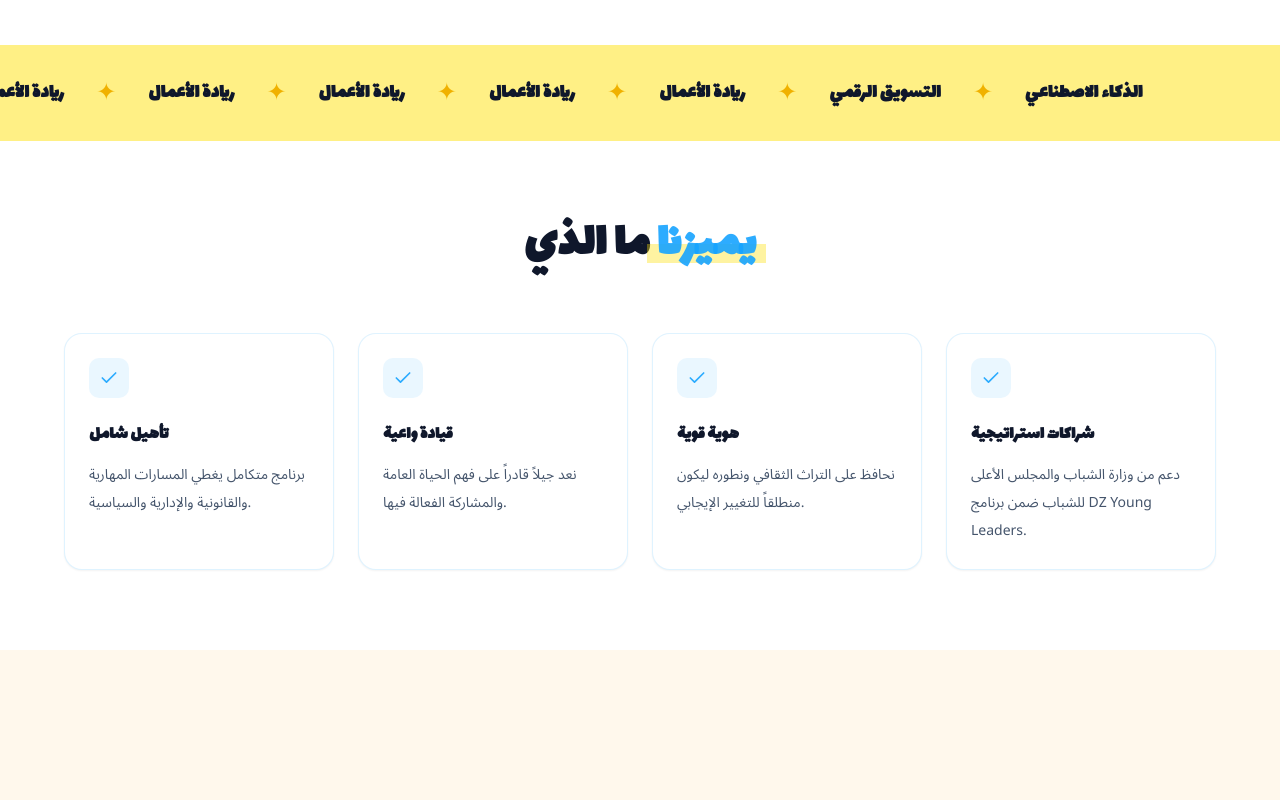
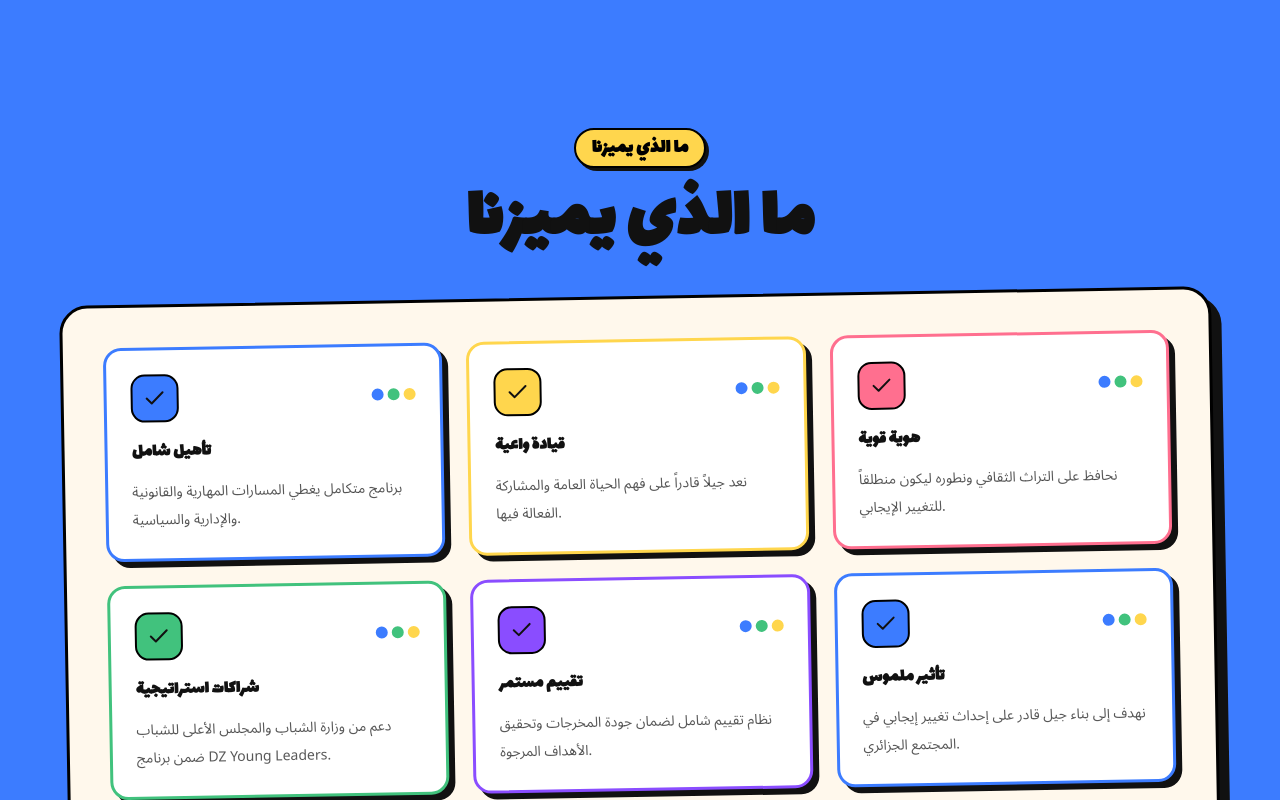
Before and after one commit to Noufel-sf/Dz_yound_leaders2, a Next.js app: page / in a window 1280 px wide. Shown: the part 820-1620 px from the top of the page. Built offline with nearby package versions, Linux system fonts and the light colour scheme.

Commit message:
adding whyChoose us section

```diff
--- a/app/components/Marque.tsx
+++ b/app/components/Marque.tsx
@@ -1,46 +1,18 @@
+import Marquee from "@/components/ui/marquee";
+
 export default function Marque() {
   const items = [
     "الذكاء الاصطناعي",
     "التسويق الرقمي",
     "ريادة الأعمال",
-    "ريادة الأعمال",
-    "ريادة الأعمال",
-    "ريادة الأعمال",
-    "ريادة الأعمال",
     "إدارة المشاريع",
-    "المهارات الناعمة",
-    "المهارات الناعمة",
-    "المهارات الناعمة",
-    "المهارات الناعمة",
-    "المهارات الناعمة",
-
     "Prompt Engineering",
     "صناعة الأثر",
   ];
 
   return (
-    <div dir="rtl" className="relative overflow-hidden bg-yellow-200 py-6 sm:py-8">
-      <div className="flex gap-8 animate-marquee whitespace-nowrap">
-        {/* First set of items */}
-        {items.map((item, idx) => (
-          <div key={`first-${idx}`} className="flex items-center gap-8 shrink-0">
-            <span className="text-lg sm:text-xl font-black text-slate-900 heading">
-              {item}
-            </span>
-            <span className="text-2xl text-yellow-500 font-black">✦</span>
-          </div>
-        ))}
-
-        {/* Duplicate set for seamless loop */}
-        {items.map((item, idx) => (
-          <div key={`second-${idx}`} className="flex items-center gap-8 shrink-0">
-            <span className="text-lg sm:text-xl font-black text-slate-900 heading">
-              {item}
-            </span>
-            <span className="text-2xl text-yellow-500 font-black">✦</span>
-          </div>
-        ))}
-      </div>
+    <div dir="rtl" className="bg-yellow-200">
+      <Marquee items={items} />
     </div>
   );
 }
--- a/app/components/OurVision.tsx
+++ b/app/components/OurVision.tsx
@@ -4,7 +4,7 @@ export default function OurVision() {
   return (
     <section
       dir="rtl"
-      className="relative overflow-hidden  px-4 py-20 sm:px-8 lg:px-12"
+      className="relative overflow-hidden bg-amber-100  px-4 py-20 sm:px-8 lg:px-12"
     >
       {/* subtle background grid */}
       <div
--- a/app/components/Services.tsx
+++ b/app/components/Services.tsx
@@ -115,7 +115,6 @@ const SERVICES = [
 ];
 
 export default function Services() {
-  const router = useRouter();
 
   // refs
   const containerRef = useRef<HTMLDivElement>(null);
@@ -169,7 +168,7 @@ export default function Services() {
   return (
     <div
       ref={containerRef}
-      className="relative w-full overflow-x-hidden bg-[var(--figjam-cream)] text-[#111111] selection:bg-[var(--figjam-green)] selection:text-black"
+      className="relative w-full mt-40 overflow-x-hidden bg-[var(--figjam-cream)] text-[#111111] selection:bg-[var(--figjam-green)] selection:text-black"
     >
       {/* SERVICES SCROLL STACK */}
 
--- a/app/components/WhyChooseUs.tsx
+++ b/app/components/WhyChooseUs.tsx
@@ -1,4 +1,4 @@
-import React from 'react'
+import React from "react";
 import { Check } from "lucide-react";
 
 const highlights = [
@@ -6,57 +6,90 @@ import { Check } from "lucide-react";
     title: "تأهيل شامل",
     description:
       "برنامج متكامل يغطي المسارات المهارية والقانونية والإدارية والسياسية.",
+    accent: "border-[var(--figjam-blue)]",
+    iconBg: "bg-[var(--figjam-blue)]",
   },
   {
     title: "قيادة واعية",
     description:
       "نعد جيلاً قادراً على فهم الحياة العامة والمشاركة الفعالة فيها.",
+    accent: "border-[var(--figjam-yellow)]",
+    iconBg: "bg-[var(--figjam-yellow)]",
   },
   {
     title: "هوية قوية",
     description:
       "نحافظ على التراث الثقافي ونطوره ليكون منطلقاً للتغيير الإيجابي.",
+    accent: "border-[var(--figjam-pink)]",
+    iconBg: "bg-[var(--figjam-pink)]",
   },
   {
     title: "شراكات استراتيجية",
     description:
       "دعم من وزارة الشباب والمجلس الأعلى للشباب ضمن برنامج DZ Young Leaders.",
+    accent: "border-[var(--figjam-green)]",
+    iconBg: "bg-[var(--figjam-green)]",
+  },
+  {
+    title: "تقييم مستمر",
+    description: "نظام تقييم شامل لضمان جودة المخرجات وتحقيق الأهداف المرجوة.",
+    accent: "border-[var(--figjam-purple)]",
+    iconBg: "bg-[var(--figjam-purple)]",
+  },
+  {
+    title: "تأثير ملموس",
+    description:
+      "نهدف إلى بناء جيل قادر على إحداث تغيير إيجابي في المجتمع الجزائري.",
+    accent: "border-[var(--figjam-blue)]",
+    iconBg: "bg-[var(--figjam-blue)]",
   },
 ];
 
 function WhyChooseUs() {
   return (
-     <section className="px-4 py-20 sm:px-8 lg:px-12">
-        <div className="mx-auto max-w-6xl">
-          <h2 className="heading mb-16 text-center text-4xl font-bold text-slate-900 sm:text-5xl">
-            ما الذي{" "}
-            <span className="heading  marker-underline text-primary">
-              يميزنا
+    <section className="bg-[var(--figjam-blue)] px-4 py-20 sm:px-8 lg:px-12">
+      <div className="mb-10 flex flex-col items-center gap-4 text-center">
+        <span className="rounded-full border-2 border-black bg-[var(--figjam-yellow)] px-4 py-1 text-xl heading font-bold text-black shadow-[3px_3px_0_0_#111111]">
+          ما الذي يميزنا
         </span>
+        <h2 className="heading text-5xl font-bold uppercase text-[#111111] sm:text-7xl">
+          <span className="block heading">ما الذي يميزنا</span>
         </h2>
+      </div>
 
-          <div className="grid gap-6 sm:grid-cols-2 lg:grid-cols-4">
+      <div className="mx-auto max-w-6xl -rotate-1 rounded-[28px] border-[3px] border-black bg-[var(--figjam-cream)] p-6 shadow-[10px_10px_0_0_#111111] sm:p-10">
+        <div className="grid gap-6 sm:grid-cols-2 lg:grid-cols-3">
           {highlights.map((item, idx) => (
             <article
               key={idx}
-                className="rounded-2xl border border-primary/15 bg-white p-6 shadow-sm transition-all hover:border-primary/40 hover:shadow-md"
+              className={`rounded-2xl border-[3px] bg-white p-6 shadow-[6px_6px_0_0_#111111] ${item.accent}`}
             >
-                <div className="mb-4 inline-block rounded-lg bg-primary/10 p-2.5">
-                  <Check className="h-5 w-5 text-primary" />
+              <div className="mb-4 flex items-center justify-between">
+                <div
+                  className={`flex h-12 w-12 items-center justify-center rounded-xl border-2 border-black text-[#111111] ${item.iconBg}`}
+                >
+                  <Check className="h-6 w-6" />
                 </div>
-                <h3 className="heading mb-3 text-lg font-bold text-slate-900">
+                <div className="flex items-center gap-1">
+                  <span className="h-3 w-3 rounded-full bg-[var(--figjam-blue)]" />
+                  <span className="h-3 w-3 rounded-full bg-[var(--figjam-green)]" />
+                  <span className="h-3 w-3 rounded-full bg-[var(--figjam-yellow)]" />
+                </div>
+              </div>
+              <h3 className="heading mb-3 text-lg font-bold text-[#111111]">
                 {item.title}
               </h3>
-                <p className="text-sm leading-7 text-slate-600">
+              <p className="text-sm leading-7 text-[#111111]/70">
                 {item.description}
               </p>
             </article>
           ))}
         </div>
+
+        <div className="mt-10 h-0.5 w-full bg-black" />
       </div>
     </section>
-
-  )
+  );
 }
 
-export default WhyChooseUs
+export default WhyChooseUs;
--- a/app/components/ui/NavBar.tsx
+++ b/app/components/ui/NavBar.tsx
@@ -33,10 +33,10 @@ export default function Navbar() {
     <>
       <header
         className={[
-          "sticky top-0 z-40 transition-all duration-300",
+          "sticky top-0 z-40 bg-[var(--figjam-blue)] border-b-4 border-black  transition-all duration-300",
           scrolled
-            ? "border-b border-primary/20  shadow-sm backdrop-blur-lg"
-            : "border-b border-transparent ",
+            ? "border  shadow-lg backdrop-blur-lg"
+            : " ",
         ].join(" ")}
       >
         <nav className="mx-auto flex max-w-6xl items-center justify-between px-4 py-3 md:px-6 lg:px-4">
--- a/app/globals.css
+++ b/app/globals.css
@@ -186,6 +186,19 @@ body {
   animation: marquee 5s linear infinite;
 }
 
+@keyframes marquee2 {
+   0% {
+      transform: translateX(100%);
+   }
+   100% {
+      transform: translateX(-100%);
+   }
+}
+
+.animate-marquee2 {
+   animation: marquee2 5s linear infinite;
+}
+
 /* Hero highlight styles (used by HeroSection) */
 .hero-title {
    display: inline-block;
--- a/app/page.tsx
+++ b/app/page.tsx
@@ -3,12 +3,10 @@
 import { useState } from "react";
 import FaqSection from "./components/FaqSection";
 import HeroSection from "./components/HeroSection";
-import Program from "./components/Program";
 import Services from "./components/Services";
 import OurVision from "./components/OurVision";
-import ProblemAndObjectives from "./components/ProblemAndObjectives";
+// import ProblemAndObjectives from "./components/ProblemAndObjectives";
 import WhyChooseUs from "./components/WhyChooseUs";
-import Marque from "./components/Marque";
 import {PreLoad} from "./components/Preloader";
 
 export default function Home() {
@@ -18,12 +16,12 @@ export default function Home() {
     <>
       {isLoading && <PreLoad onComplete={() => setIsLoading(false)} />}
       <HeroSection />
-      <Marque />
       <WhyChooseUs />
+       <OurVision />
       <Services />
       {/* <Program /> */}
-      <ProblemAndObjectives />
-      <OurVision />
+      {/* <ProblemAndObjectives /> */}
+
       <FaqSection />
     </>
 
```
Also changed, not shown: app/components/HeroSection.tsx (+1 -67 lines). Lines whose indentation alone changed are shown as unchanged.
